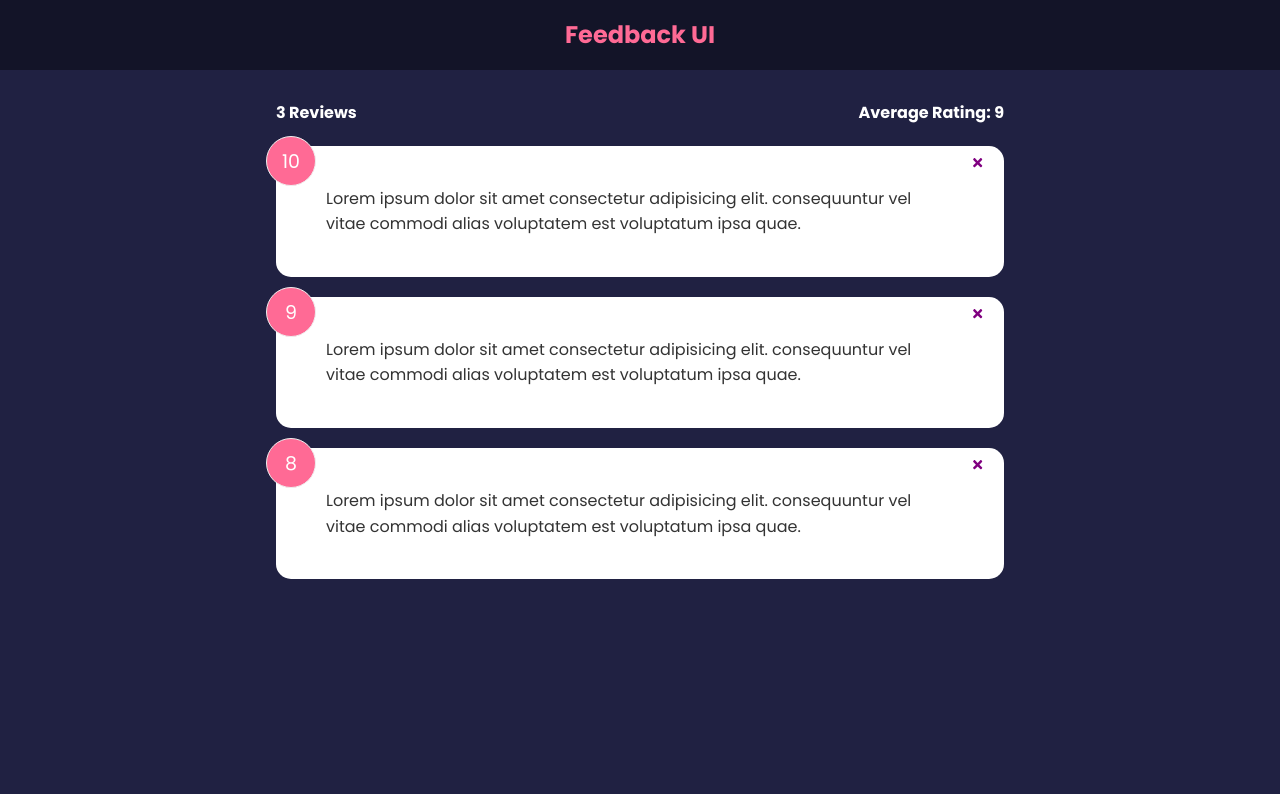
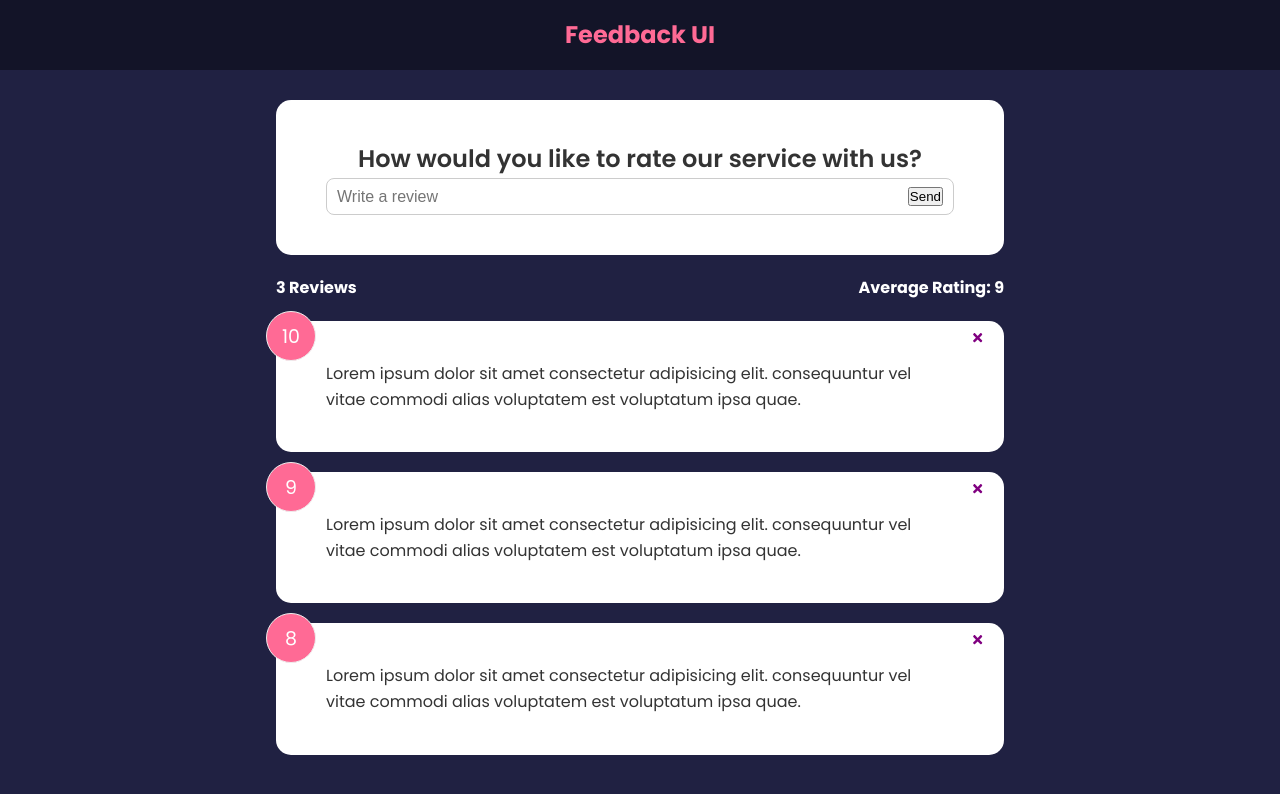
Before and after one commit to cdhairya/feedback-app, a React (Create React App) app: page / in a window 1280 px wide. Shown: the top 794 px of the page. Built offline with nearby package versions, Linux system fonts and the light colour scheme.

Commit message:
FeedbackForm

```diff
--- a/src/App.js
+++ b/src/App.js
@@ -3,6 +3,7 @@
 import FeedbackList from "./components/FeedbackList";
 import FeedbackData from "./data/FeedbackData";
 import FeedbackStats from "./components/FeedbackStats";
+import FeedbackForm from "./components/FeedbackForm";
 
 function App() {
   const [feedback, setFeedback] = useState(FeedbackData);
@@ -17,6 +18,7 @@
     <>
       <Header text="Feedback UI" />
       <div className="container">
+        <FeedbackForm />
         <FeedbackStats feedback={feedback} />
         <FeedbackList feedback={feedback} handleDelete={deleteFeedback} />
       </div>
--- /dev/null
+++ b/src/components/FeedbackForm.jsx
@@ -0,0 +1,28 @@
+import { useState } from "react";
+import Card from "./shared/Card";
+
+function FeedbackForm() {
+  const [text, setText] = useState("");
+
+  const handleTextChange = (e) => {
+    setText(e.target.value);
+  };
+
+  return (
+    <Card>
+      <h2>How would you like to rate our service with us?</h2>
+      {/* @todo - Rating select component */}
+      <div className="input-group">
+        <input
+          type="text"
+          placeholder="Write a review"
+          value={text}
+          onChange={handleTextChange}
+        />
+        <button type="submit">Send</button>
+      </div>
+    </Card>
+  );
+}
+
+export default FeedbackForm;
--- a/src/index.css
+++ b/src/index.css
@@ -45,6 +45,11 @@
     position: relative;
 }
 
+.card h2 {
+    text-align: center;
+    font-weight: 600;
+}
+
 .num-display {
     /* background-color: #f4f4f4; */
     background-color: #ff6a95;
@@ -77,3 +82,21 @@
     align-items: center;
     justify-content: space-between;
 }
+
+.input-group {
+    display: flex;
+    flex-direction: row;
+    border: 1px solid #ccc;
+    padding: 8px 10px;
+    border-radius: 8px;
+}
+
+input {
+    border: none;
+    flex-grow: 2;
+    font-size: 16px;
+}
+
+input:focus {
+    outline: none;
+}
```
